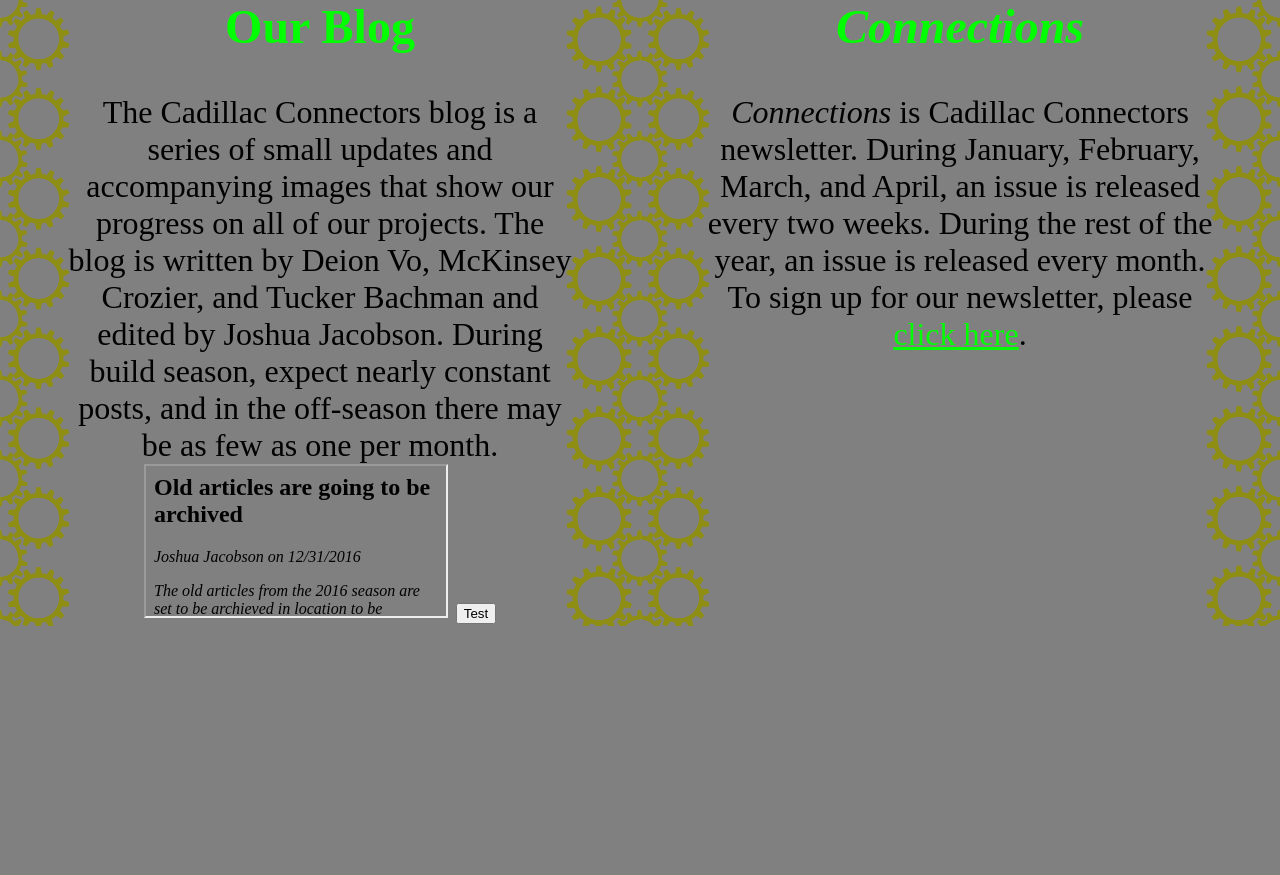
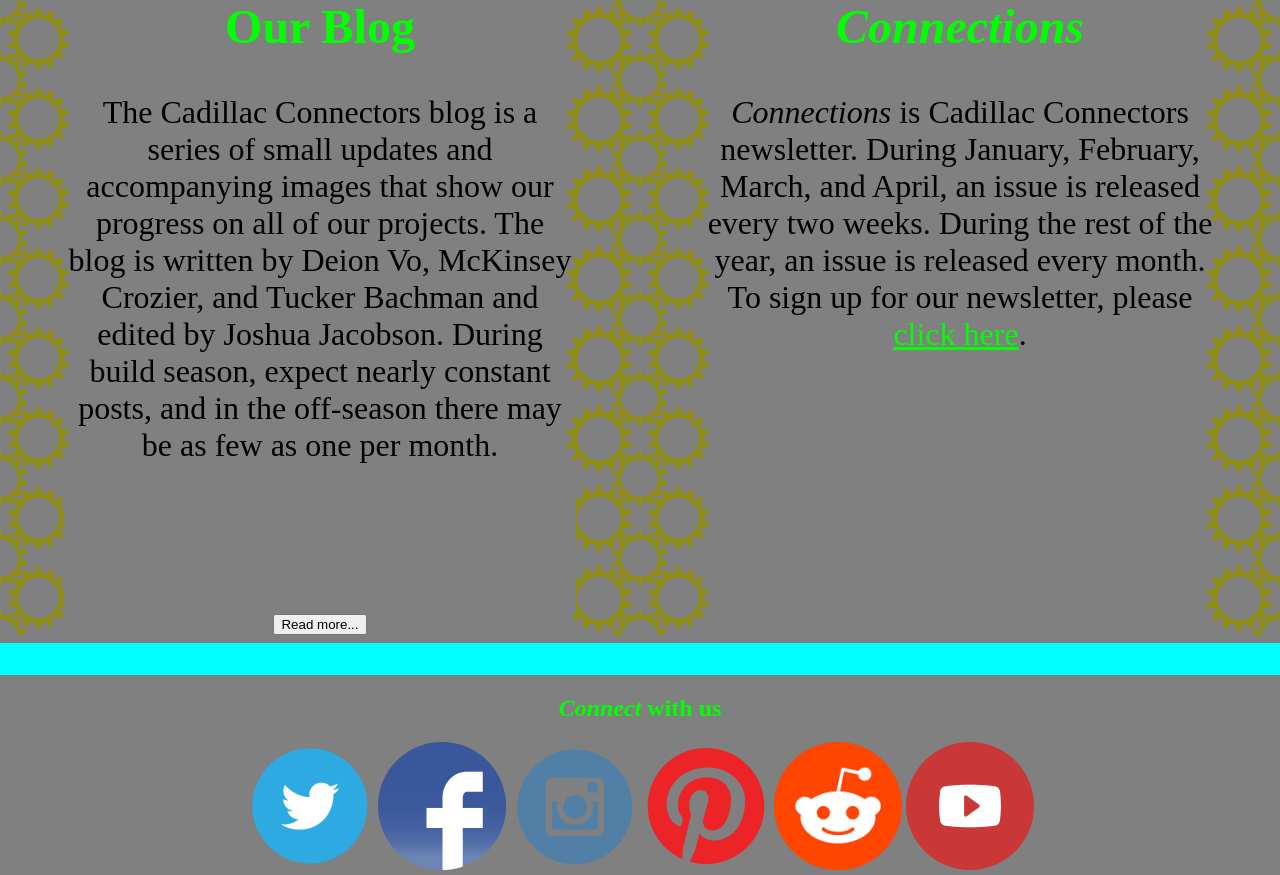
Before and after one commit to JoshuaJacobson/final-site, a PHP site: page /blog/index.php in a window 1280 px wide. Shown: the part 466-1341 px from the top of the page. Before the commit the page ends 1092 px from the top, so only its background shows below. Run offline with PHP 8.4, Linux system fonts and the light colour scheme.

Commit message:
Editing blog

```diff
--- a/blog/articles/articles.php
+++ b/blog/articles/articles.php
@@ -57,6 +57,7 @@ class articles
         foreach ($paragraphs as $p) {
             echo "<p>$p</p>";
         }
+        echo "</article>";
     }
 
     static function dateFormatter($date, $type) {
--- a/blog/articles/index.php
+++ b/blog/articles/index.php
@@ -3,5 +3,15 @@ $embed = $_GET["embed"];
 $article = $_GET["article"];
 require '../../resources.php';
 require 'articles.php';
-articles::getArticle("0");
 ?>
+<html lang="en-US">
+<head>
+    <title>Blog</title>
+    <link rel="icon" href="/favicon.ico" type="image/x-icon">
+    <link rel="shortcut icon" href="/favicon.ico" type="image/x-icon">
+    <link rel="stylesheet" type="text/css" href="/global.css">
+    <!--<link rel="stylesheet" type="text/css" href="index.css">-->
+    <script type="text/javascript" src="/scripts.js"></script>
+    <!--<script type="text/javascript" src="index.js"></script>-->
+</head>
+</html>
--- a/blog/index.css
+++ b/blog/index.css
@@ -13,3 +13,9 @@
     width: 100%;
     font-size: 200%;
 }
+#embed {
+    border: 0;
+    width: 80%;
+    max-height: 10em;
+    min-height: 2em;
+}
--- a/blog/index.php
+++ b/blog/index.php
@@ -1,6 +1,7 @@
 <?php
 $blog_writers = "Deion Vo, McKinsey Crozier, and Tucker Bachman";
 $blog_editor = "Joshua Jacobson";
+require '../resources.php';
 ?>
 
 <html lang="en-US">
@@ -31,7 +32,8 @@ $blog_editor = "Joshua Jacobson";
             and in the off-season there may be as few as one per month.
         </p>
         <iframe src="articles/index.php?embed=true&article=latest" id="embed" onclick="embed()"></iframe>
-        <button onclick="embed()">Test</button>
+        <br>
+        <button onclick="embed()">Read more...</button>
     </div>
     <div id="newsletter">
         <h2><i>Connections</i></h2>
@@ -41,5 +43,8 @@ $blog_editor = "Joshua Jacobson";
         </p>
     </div>
 </div>
+<?php
+    resources::footer();
+?>
 </body>
 </html>
```
